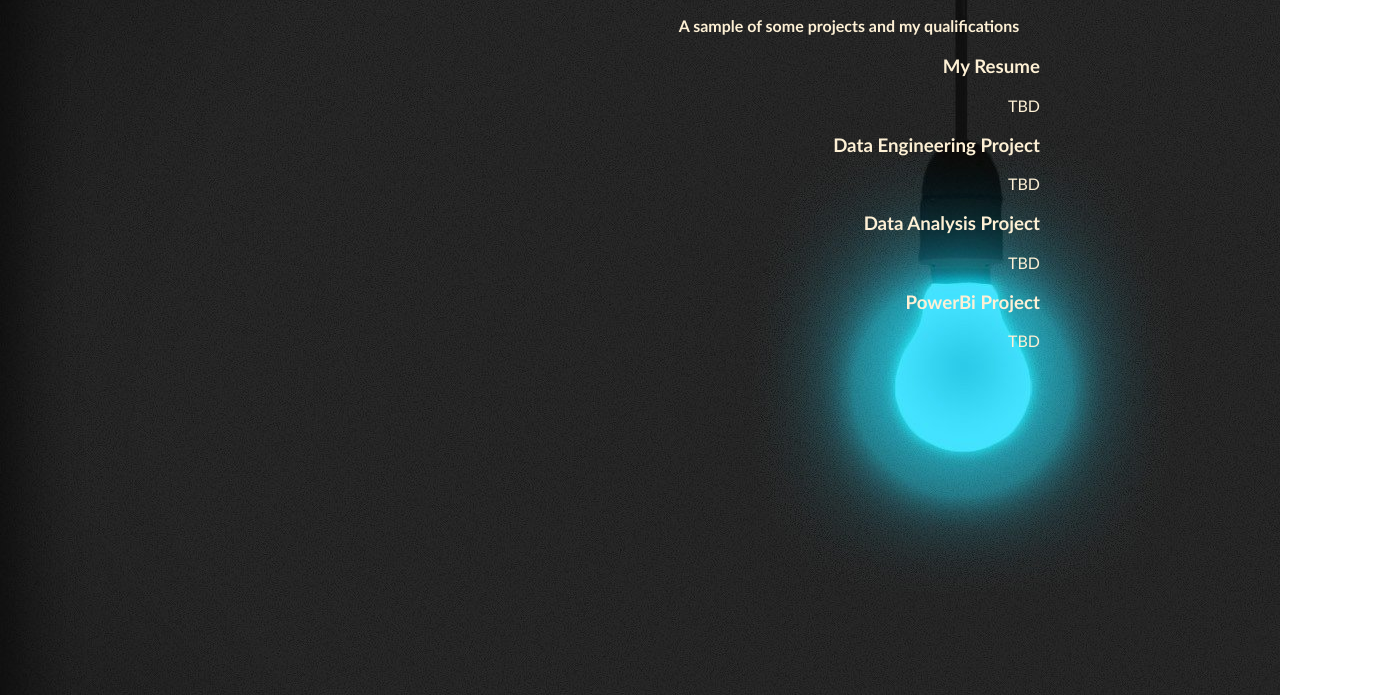
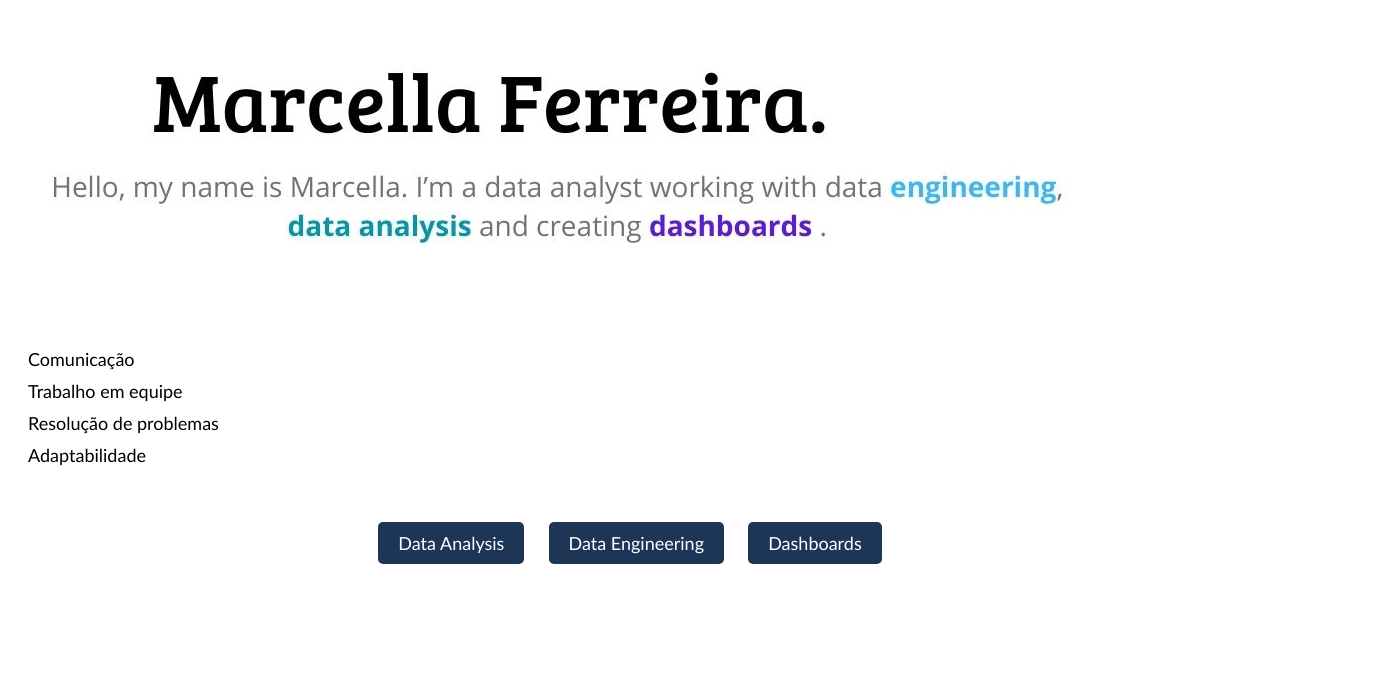
Before and after one commit to marcellampf/portfolio, a plain HTML site: page index.html in a window 1280 px wide. Shown: the part 105-800 px from the top of the page, 1394 px wide, since content can reach past the window. Drawn offline with Linux system fonts and the light colour scheme.

Commit message:
segundo commit

```diff
--- a/css/styles.css
+++ b/css/styles.css
@@ -1,37 +1,86 @@
-/* Estilize o corpo (body) */
-body {
-    color: #fdf0d5;
-    font-family: 'Calibri Light', 'Gill Sans', 'Gill Sans MT', 'Trebuchet MS', sans-serif;
-
-}
-/* Estilize o cabeçalho (header) */
+/* Estilo para o cabeçalho transparente */
 header {
     background-color: transparent;
-    color: #fdf0d5;
-    text-align: right;
-    padding: 0;
-    margin-right: auto;
-    max-width: 80%;
-}
-/* Estilize as seções (section) */
-section {
-    max-width: 800px;
-    margin: 0 auto;
-    margin-top: 20px;
-    text-align: right;
-}
-/* Estilize os títulos h1 e h2 */
-h1 {
-    font-family: 'Calibri Light', 'Gill Sans', 'Gill Sans MT', 'Trebuchet MS', sans-serif;
-    font-size: 300%;
-}
-h2 {
-    font-size: 100%;
+    position: absolute;
+    top: 0;
+    left: 0;
+    right: 0;
+    padding: 20px;
 }
 
+/* Estilo para os botões de contato e links sociais no topo */
+.top-bar {
+    position: absolute;
+    top: 20px;
+    right: 20px;
+}
 
-/*colors:  e63946
-f1faee
-a8dadc
-457b9d
-1d3557
+/* Estilo para o link de contato separado */
+.contact-link {
+    margin-right: 20px; /* Mantenha a margem à direita para separá-lo dos outros botões */
+    color: #333;
+    text-decoration: none;
+}
+
+/* Restante do seu CSS... */
+
+
+  /* Estilo para o nome e resumo */
+  .profile {
+    margin-top: 120px;
+    text-align: left;
+    padding: 20px;
+  }
+
+  .profile h1 {
+    font-family: 'Dom Casual','Verdana', 'Geneva', 'Tahoma', 'sans-serif';
+    font-size: 36px;
+    margin-bottom: 10px;
+  }
+
+  .profile p {
+    font-size: 18px;
+    margin-bottom: 20px;
+  }
+
+  /* Estilo para as soft skills */
+  .skills {
+    text-align: left;
+    padding: 20px;
+  }
+
+  .skills h2 {
+    font-size: 24px;
+    font-family: 'Gill Sans', 'Gill Sans MT', 'Trebuchet MS', sans-serif;
+    margin-bottom: 10px;
+  }
+
+  .skills ul {
+    font-family: 'Calibri','Gill Sans', 'Gill Sans MT', 'Trebuchet MS', sans-serif;
+    list-style: none;
+    padding-left: 0;
+  }
+
+  .skills li {
+    font-family: 'Calibri','Gill Sans', 'Gill Sans MT', 'Trebuchet MS', sans-serif;
+    font-size: 18px;
+    margin-bottom: 10px;
+  }
+
+  /* Estilo para os botões de redirecionamento */
+  .buttons {
+    font-family: 'Calibri','Gill Sans', 'Gill Sans MT', 'Trebuchet MS', sans-serif;
+    text-align: center;
+    padding: 20px;
+  }
+
+  .buttons a {
+    display: inline-block;
+    margin-right: 20px;
+    padding: 10px 20px;
+    background-color: #1d3557;
+    color: #fff;
+    text-decoration: none;
+    font-size: 18px;
+    border-radius: 5px;
+  }
--- a/index.html
+++ b/index.html
@@ -1,33 +1,39 @@
 <!DOCTYPE html>
 <html lang="en">
 <head>
-    <meta charset="utf-8" />
-    <title>Marcella Ferreira's portfolio</title>
-    <meta name="author" content="Marcella" />
-    <meta name="description" content="lab4">
-    <link rel="stylesheet" href="css/styles.css" />
+    <meta charset="UTF-8">
+    <meta name="viewport" content="width=device-width, initial-scale=1.0">
+    <link rel="stylesheet" type="text/css" href="css/styles.css">
+
+    <title>Marcella Ferreira</title>
 </head>
 <body>
-    <style>
-    body {
-      background-image: url('bulb.jpg');
-      background-size: auto;
-    }
-    </style>
-    <!-- Page-level header -->
     <header>
-        <h1>Marcella Ferreira</h1>
-        <h2>A sample of some projects and my qualifications</h2>
+        <a href="mailto:seuemail@gmail.com" class="contact-link">Contact Me</a>
+        <div class="top-bar">
+            <a href="https://www.youtube.com/">YouTube</a>
+            <a href="https://www.linkedin.com/">LinkedIn</a>
+            <a href="https://twitter.com/">Twitter</a>
+        </div>
     </header>
-    <!-- Page-level main content -->
-    <main>
-        <!-- News Section -->
-        <section>
-            <h3>My Resume</h3>
-            <p>TBD</p>
-            <h3>Data Engineering Project</h3>
-            <p>TBD</p>
-            <h3>Data Analysis Project</h3>
-            <p>TBD</p>
-            <h3>PowerBi Project</h3>
-            <p>TBD</p>
+    <div class="profile">
+        <img src="media/aboutme.jpg" alt="Marcella Ferreira">
+    </div>
+
+
+    <div class="skills">
+        <ul>
+            <li>Comunicação</li>
+            <li>Trabalho em equipe</li>
+            <li>Resolução de problemas</li>
+            <li>Adaptabilidade</li>
+        </ul>
+    </div>
+
+    <div class="buttons">
+        <a href="https://github.com/marcellampf/Data-Analysis">Data Analysis</a>
+        <a href="https://github.com/marcellampf/Data-Engineering">Data Engineering</a>
+        <a href="https://github.com/marcellampf/Dashboards">Dashboards</a>
+    </div>
+</body>
+</html>
```
Also changed, not shown: media/Capturar.PNG (renamed from Capturar.PNG), media/aboutme.jpg (added), media/bulb.jpg (renamed from bulb.jpg), media/bulb2.jpg (renamed from bulb2.jpg), media/bulb3.jpg (renamed from bulb3.jpg), media/bulb4.jpg (renamed from bulb4.jpg), media/bulb5.jpg (renamed from bulb5.jpg).
